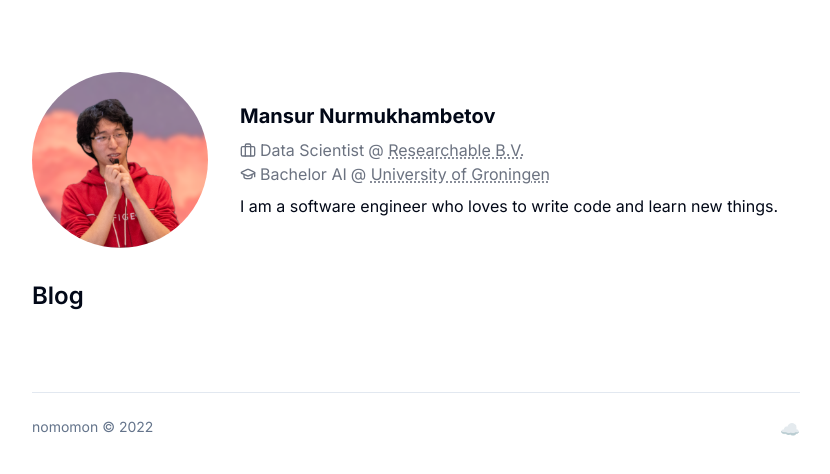
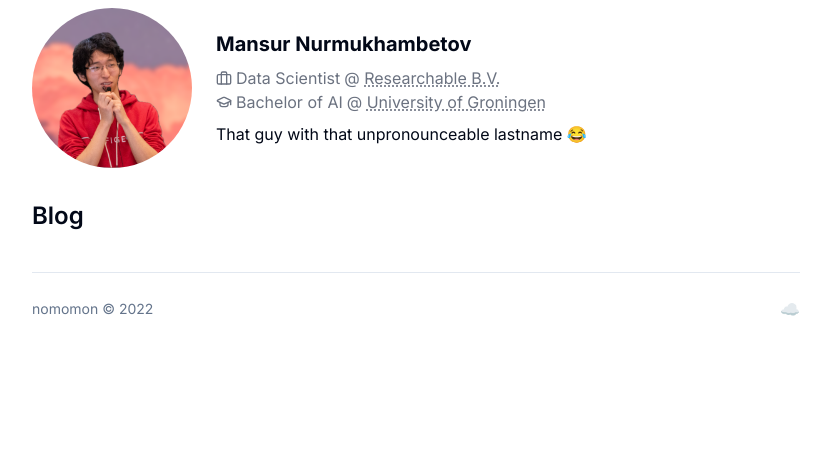
Before and after one commit to nomomon/nomomon.github.io, a Next.js app: page /blog in a window 1280 px wide. Shown: the top 474 px of the page, without its empty margins (224-1054 px from the left). Built offline with nearby package versions, Linux system fonts and the light colour scheme.

Commit message:
fix styles

```diff
--- a/app/[[...slug]]/page.tsx
+++ b/app/[[...slug]]/page.tsx
@@ -1,8 +1,5 @@
 import { create, parseMarkdown, walk } from "@/lib/server_utils";
-import { readFileSync, existsSync } from "fs";
 import { notFound } from "next/navigation";
-import { Metadata, ResolvingMetadata } from "next";
-import { AboutMe } from "@/components/templates/about-me";
 import { NavBar } from "@/components/molecules/nav-bar";
 
 const Page = async ({ params }: { params: { slug: string[] } }) => {
--- a/app/layout.tsx
+++ b/app/layout.tsx
@@ -4,6 +4,7 @@ import "./globals.css";
 import "katex/dist/katex.min.css";
 import "github-markdown-css/github-markdown-light.css";
 import Footer from "@/components/molecules/footer";
+import { cn } from "@/lib/utils";
 
 const inter = Inter({ subsets: ["latin"] });
 
@@ -19,12 +20,11 @@ export default function RootLayout({
 }>) {
   return (
     <html lang="en">
-      <body className={inter.className}>
+      <body className={cn(inter.className, "flex flex-col gap-2")}>
         <nav />
-        <main className="mt-2 m-auto max-w-3xl  py-16 max-md:px-4 max-md:max-w-full">
+        <main className="mx-auto w-full max-w-3xl max-md:px-4 max-md:max-w-full">
           {children}
         </main>
-        <hr className="w-full max-w-3xl  m-auto max-md:max-w-full max-md:px-4" />
         <Footer />
       </body>
     </html>
--- a/components/molecules/footer/index.tsx
+++ b/components/molecules/footer/index.tsx
@@ -3,9 +3,14 @@ const Footer = () => {
 
   return (
     <footer>
-      <div className="w-full max-w-3xl  my-6 flex justify-between m-auto max-md:max-w-full max-md:px-4">
-        <span className="text-sm text-muted-foreground">nomomon © {year}</span>
-        <span>☁️</span>
+      <div className="mt-4 w-full max-w-3xl m-auto max-md:max-w-full max-md:px-4">
+        <hr className="w-full" />
+        <div className="my-6 flex justify-between items-center">
+          <span className="text-sm text-muted-foreground">
+            nomomon © {year}
+          </span>
+          <span>☁️</span>
+        </div>
       </div>
     </footer>
   );
--- a/components/templates/about-me/index.tsx
+++ b/components/templates/about-me/index.tsx
@@ -6,8 +6,8 @@ import Link from "next/link";
 export const AboutMe: FC = () => {
   return (
     <>
-      <div className="flex flex-row items-center gap-8 max-md:flex-col">
-        <div className="w-44 h-44">
+      <div className="flex flex-row items-center gap-6 max-md:flex-col">
+        <div className="w-40 h-40">
           <img
             src="/assets/me.jpg"
             alt="Me"
@@ -17,11 +17,11 @@ export const AboutMe: FC = () => {
           />
         </div>
         <div className="">
-          <div className="font-bold text-xl max-md:text-center">
+          <div className="font-bold text-xl">
             {info.firstname} {info.lastname}
           </div>
           <div className="my-2">
-            <div className="text-gray-500 flex flex-row items-center max-md:justify-center">
+            <div className="text-gray-500 flex flex-row items-center">
               <Briefcase className="w-4 h-4 mr-1" />
               {info.job.title}
               <Link
@@ -36,7 +36,7 @@ export const AboutMe: FC = () => {
                 </span>
               </Link>
             </div>
-            <div className="text-gray-500 flex flex-row items-center max-md:justify-center">
+            <div className="text-gray-500 flex flex-row items-center">
               <GraduationCap className="w-4 h-4 mr-1" />
               {info.degree.title}
               <Link
@@ -52,7 +52,7 @@ export const AboutMe: FC = () => {
               </Link>
             </div>
           </div>
-          <div>{info.description}</div>
+          <div className="max-w-[38rem]">{info.description}</div>
         </div>
       </div>
     </>
--- a/public/data/info.json
+++ b/public/data/info.json
@@ -7,9 +7,9 @@
     "link": "https://researchable.nl/"
   },
   "degree": {
-    "title": "Bachelor AI",
+    "title": "Bachelor of AI",
     "place": "University of Groningen",
     "link": "https://www.rug.nl/bachelors/artificial-intelligence/"
   },
-  "description": "I am a software engineer who loves to write code and learn new things."
+  "description": "That guy with that unpronounceable lastname 😂"
 }
```
